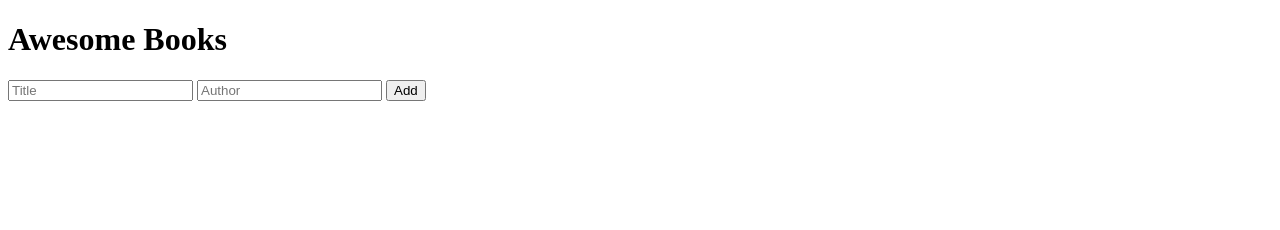
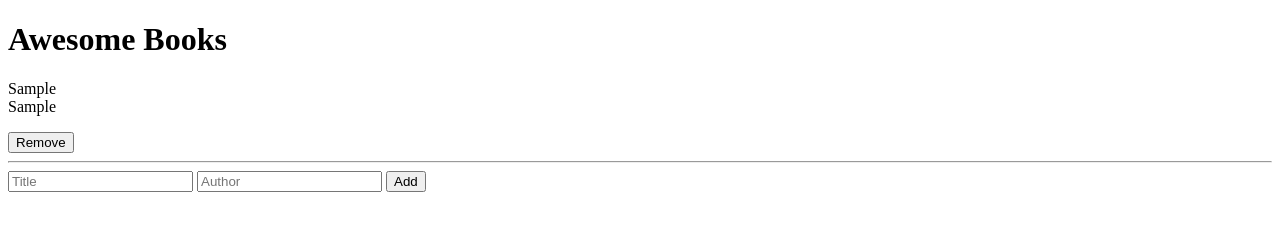
Before and after one commit to jaflih/AwesomeBooks, a website: page index.html in a window 1280 px wide. Both pictures are taken after typing "Sample", "Sample" into the empty fields and a click on the button "Add". Drawn offline with Linux system fonts and the light colour scheme.

Commit message:
Add display books function

```diff
--- a/index.html
+++ b/index.html
@@ -4,11 +4,13 @@
     <meta charset="UTF-8" />
     <meta http-equiv="X-UA-Compatible" content="IE=edge" />
     <meta name="viewport" content="width=device-width, initial-scale=1.0" />
+    <link rel="stylesheet" href="style.css" />
     <title>Awesome Books</title>
   </head>
   <body>
     <h1>Awesome Books</h1>
     <div id="book_collection"></div>
+
     <form>
       <input type="text" class="text" name="title" placeholder="Title" />
       <input type="text" class="text" name="author" placeholder="Author" />
--- a/script.js
+++ b/script.js
@@ -4,17 +4,40 @@ const BOOK_COLLECTION = document.querySelector('#book_collection');
 const FORM = document.querySelector('form');
 const ADD_BUTTON = document.querySelector('#add_button');
 
-function addBook () {
+function createHtml(parent, tag) {
+  const element = document.createElement(tag);
+  parent.appendChild(element);
+  return element;
+}
+
+function displayBook() {
+  BOOK_COLLECTION.innerText = '';
+
+  BOOKS.forEach((book) => {
+    const div = createHtml(BOOK_COLLECTION, 'div');
+    const p = createHtml(div, 'p');
+
+    createHtml(p, 'span').innerText = book.title;
+    createHtml(p, 'br');
+    createHtml(p, 'span').innerText = book.author;
+    createHtml(div, 'button').innerText = 'Remove';
+    createHtml(div, 'hr');
+  });
+}
+displayBook();
+
+function addBook() {
   const book = {
     title: FORM.title.value,
     author: FORM.author.value,
-  }
+  };
   BOOKS.push(book);
+  displayBook();
 }
 
 ADD_BUTTON.addEventListener('click', (event) => {
   event.preventDefault();
   addBook();
-  FORM.title.value = "";
-  FORM.author.value = "";
-})
+  FORM.title.value = '';
+  FORM.author.value = '';
+});
--- /dev/null
+++ b/style.css
@@ -0,0 +1 @@
+/* AWESOME BOOKS */
```
